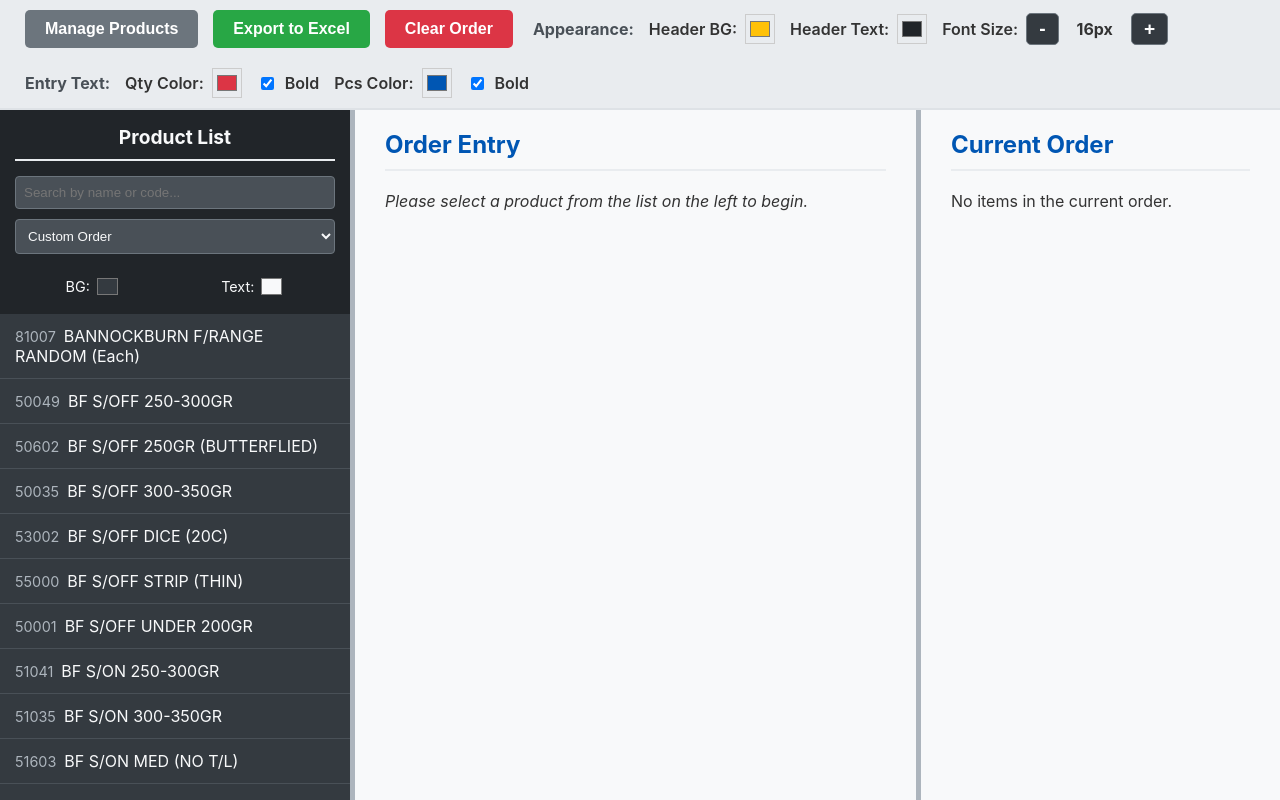
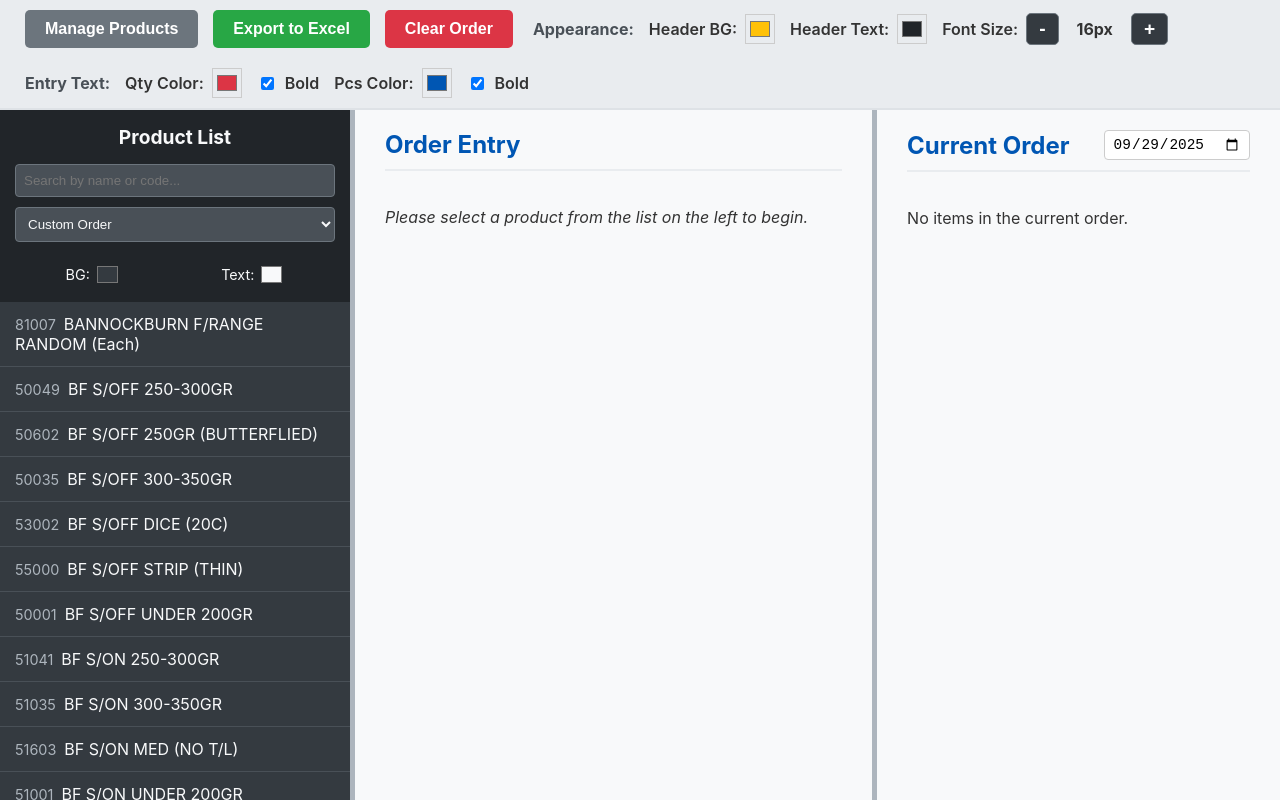
Before and after one commit to kytumaudo/ordertool, a plain HTML site: page index.html in a window 1280 px wide. Drawn offline with Linux system fonts and the light colour scheme.

Commit message:
Update index.html

```diff
--- a/index.html
+++ b/index.html
@@ -58,8 +58,33 @@
 
         .resizer { width: 5px; background: var(--resizer-bg); cursor: col-resize; height: 100%; flex-shrink: 0; }
 
-        .order-entry-column, .current-order-column { flex-grow: 1; padding: 20px 30px; overflow-y: auto; min-width: 250px; }
-        h1, h2 { color: #0056b3; border-bottom: 2px solid #e9ecef; padding-bottom: 10px; margin-top: 0; margin-bottom: 20px; }
+        .order-entry-column, .current-order-column { flex-grow: 1; padding: 20px 30px; overflow-y: auto; min-width: 250px; display: flex; flex-direction: column;}
+        h2 { color: #0056b3; }
+
+        /* NEW: Container for column headers like "Current Order" and the date picker */
+        .column-header {
+            display: flex;
+            justify-content: space-between;
+            align-items: center;
+            border-bottom: 2px solid #e9ecef;
+            padding-bottom: 10px;
+            margin-bottom: 20px;
+            flex-shrink: 0;
+        }
+        .column-header h2 {
+            margin: 0;
+            padding: 0;
+            border: none;
+        }
+        #order-date-picker {
+            padding: 5px 8px;
+            border: 1px solid #ccc;
+            border-radius: 4px;
+            font-size: 0.9em;
+            background-color: #fff;
+        }
+        #current-order-container { flex-grow: 1; overflow-y: auto; }
+
 
         button { padding: 10px 20px; border: none; border-radius: 5px; font-size: 1em; font-weight: bold; cursor: pointer; transition: all 0.2s; color: #fff; }
         .btn-primary { background-color: #007bff; } .btn-primary:hover { background-color: #0069d9; }
@@ -87,18 +112,10 @@
         .pcs-input { color: var(--pcs-text-color); font-weight: var(--pcs-font-weight); }
 
         #current-order-container table { width: 100%; border-collapse: collapse; margin-top: 5px; }
-        /* UPDATED: Reduced padding further for smaller row height */
         #current-order-container th, #current-order-container td { border: 1px solid #ddd; padding: 6px 12px; text-align: left; }
 
-        /* NEW: Classes to style text in the current order table */
-        .qty-text {
-            color: var(--qty-text-color);
-            font-weight: var(--qty-font-weight);
-        }
-        .pcs-text {
-            color: var(--pcs-text-color);
-            font-weight: var(--pcs-font-weight);
-        }
+        .qty-text { color: var(--qty-text-color); font-weight: var(--qty-font-weight); }
+        .pcs-text { color: var(--pcs-text-color); font-weight: var(--pcs-font-weight); }
 
         .customization-controls label { font-weight: 600; display: flex; align-items: center; gap: 8px; }
         .customization-controls input[type="color"] { width: 30px; height: 30px; border: 1px solid #ccc; padding: 2px; background: none; cursor: pointer; }
@@ -107,9 +124,6 @@
         }
         .font-size-control button:hover { background-color: #495057; }
         .font-size-control span { margin: 0 10px; font-weight: bold; }
-
-        @keyframes highlight { 0% { color: #0056b3; } 50% { color: #28a745; } 100% { color: #0056b3; } }
-        .highlight { animation: highlight 1s ease; }
 
         @media (max-width: 900px) {
             body { height: auto; }
@@ -194,7 +208,9 @@
 
     <!-- Middle Column: Order Entry -->
     <div class="order-entry-column">
-        <h2 id="order-entry-title">Order Entry</h2>
+        <div class="column-header">
+            <h2 id="order-entry-title">Order Entry</h2>
+        </div>
         <div id="input-block-container">
             <p><i>Please select a product from the list on the left to begin.</i></p>
         </div>
@@ -204,7 +220,11 @@
 
     <!-- Right Column: Current Order -->
     <div class="current-order-column">
-        <h2 id="current-order-title">Current Order</h2>
+        <!-- UPDATED: Header now includes the date picker -->
+        <div class="column-header">
+            <h2 id="current-order-title">Current Order</h2>
+            <input type="date" id="order-date-picker">
+        </div>
         <div id="current-order-container"></div>
     </div>
 </div>
@@ -341,6 +361,7 @@ function displayInputBlock(code) {
     document.querySelector(`.sidebar-product-item[data-code="${code}"]`)?.classList.add('active');
 }
 
+// REMOVED: Highlighting logic is gone from this function
 function syncOrderFromInputBlock() {
     const block = document.querySelector('.order-block');
     if (!block) return;
@@ -361,8 +382,6 @@ function syncOrderFromInputBlock() {
         } else {
             currentOrder.push({ code, item, entries });
         }
-        currentOrderTitle.classList.add('highlight');
-        setTimeout(() => currentOrderTitle.classList.remove('highlight'), 1000);
     } else {
         if (existingProductIndex > -1) {
             currentOrder.splice(existingProductIndex, 1);
@@ -383,7 +402,6 @@ function addEntryRowIfNeeded(e) {
 
 function handleKeyboardNavigation(e) { const target = e.target; const inputs = Array.from(document.querySelectorAll('.order-block .qty-input, .order-block .pcs-input')); const currentIndex = inputs.indexOf(target); if (currentIndex === -1) return; let nextIndex = -1; switch(e.key) { case 'Enter': case 'ArrowDown': nextIndex = currentIndex + 2; break; case 'ArrowUp': nextIndex = currentIndex - 2; break; case 'ArrowRight': if (target.classList.contains('qty-input')) nextIndex = currentIndex + 1; break; case 'ArrowLeft': if (target.classList.contains('pcs-input')) nextIndex = currentIndex - 1; break; } if (nextIndex >= 0 && nextIndex < inputs.length) { e.preventDefault(); inputs[nextIndex].focus(); } }
 
-// UPDATED: Function now adds classes to the quantity cells
 function renderCurrentOrderTable() {
     if (currentOrder.length === 0) {
         currentOrderContainer.innerHTML = '<p>No items in the current order.</p>';
@@ -399,7 +417,6 @@ function renderCurrentOrderTable() {
             if (i === 0) {
                 tableHTML += `<td rowspan="${maxRows}">${p.code}</td><td rowspan="${maxRows}">${p.item}</td>`;
             }
-            // Applying classes for styling
             tableHTML += `<td class="qty-text">${qtyValues[i] || ''}</td><td class="pcs-text">${pcsValues[i] || ''}</td></tr>`;
         }
     });
@@ -423,6 +440,9 @@ function getDragAfterElement(container, y) { const draggableElements = [...conta
 // --- INITIALIZATION ---
 function initialize() {
     loadProducts(); loadSidebarColors(); loadHeaderColors(); loadFontSize(); loadEntryStyles(); renderProductLists(); renderCurrentOrderTable();
+
+    // NEW: Set the date picker to today's date on load
+    document.getElementById('order-date-picker').valueAsDate = new Date();
 
     document.getElementById('open-product-modal-btn').onclick = () => productModal.style.display = 'flex';
     document.querySelector('.modal-close').onclick = () => productModal.style.display = 'none';
```
